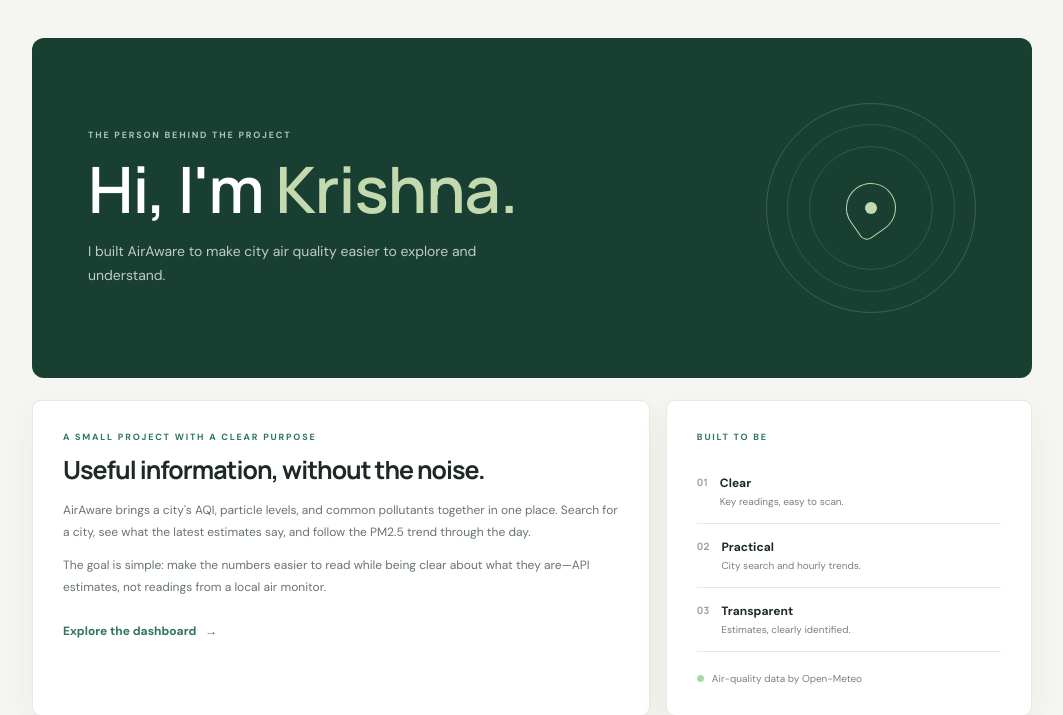
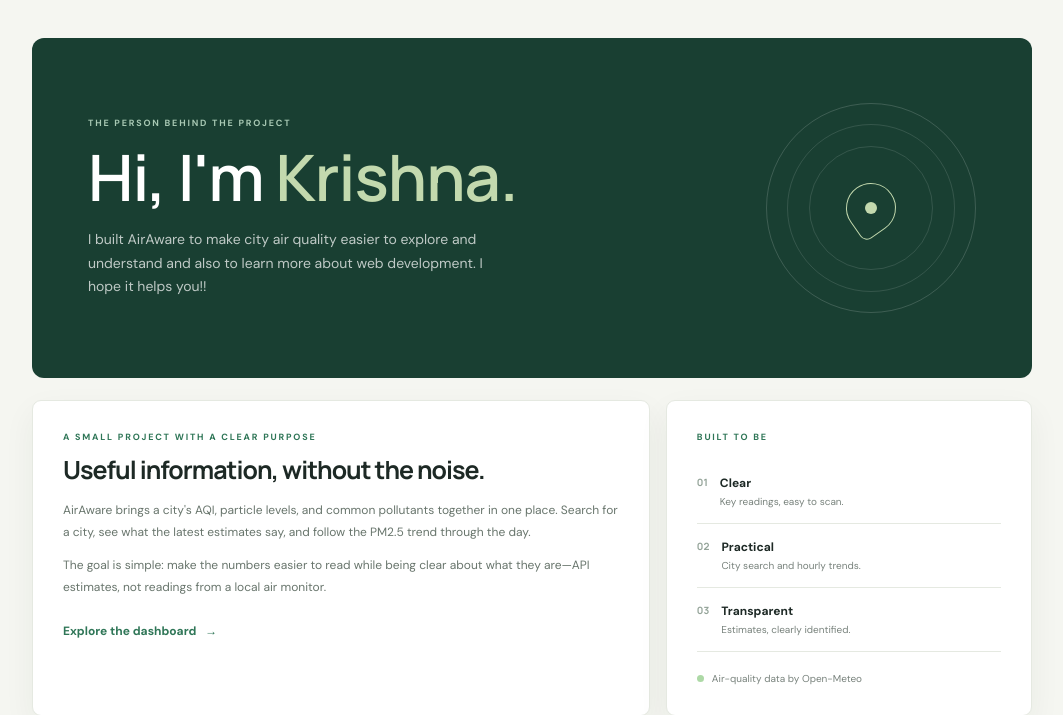
Before and after one commit to star-adikrish/AirAware, a Flask app: template templates/about.html in a window 1280 px wide. Shown: the part 74-789 px from the top of the page, without its empty margins (108-1171 px from the left). Run offline with Flask 3, Linux system fonts and the light colour scheme; the template is opened without the code that fills it, so the values that code supplies are empty.

Commit message:
added about me changes

```diff
--- a/app.py
+++ b/app.py
@@ -11,6 +11,11 @@ def home():
     return render_template("index.html")
 
 
+@app.route("/about")
+def about():
+    return render_template("about.html")
+
+
 if __name__ == "__main__":
     app.run(
         host=os.environ.get("FLASK_HOST", "0.0.0.0"),
--- a/templates/about.html
+++ b/templates/about.html
@@ -25,7 +25,7 @@
                 <h1>Hi, I'm <span>Krishna.</span></h1>
                 <p class="about-lede">
                     I built AirAware to make city air quality easier to explore
-                    and understand.
+                    and understand and also to learn more about web development. I hope it helps you!!
                 </p>
             </div>
             <div class="about-mark" aria-hidden="true">
```
